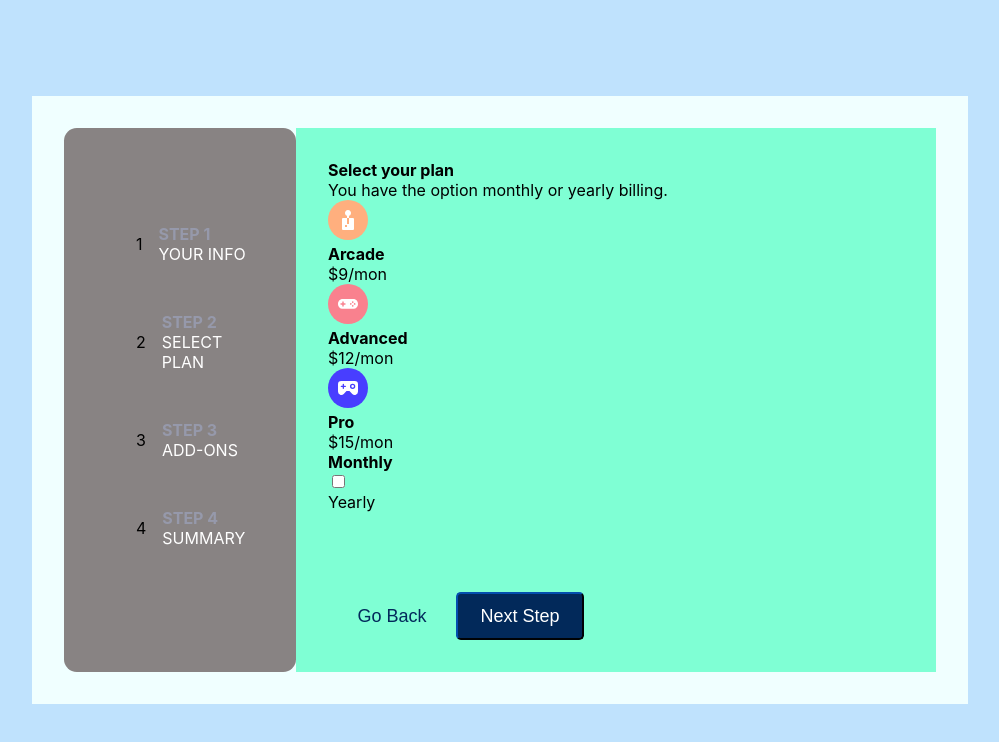
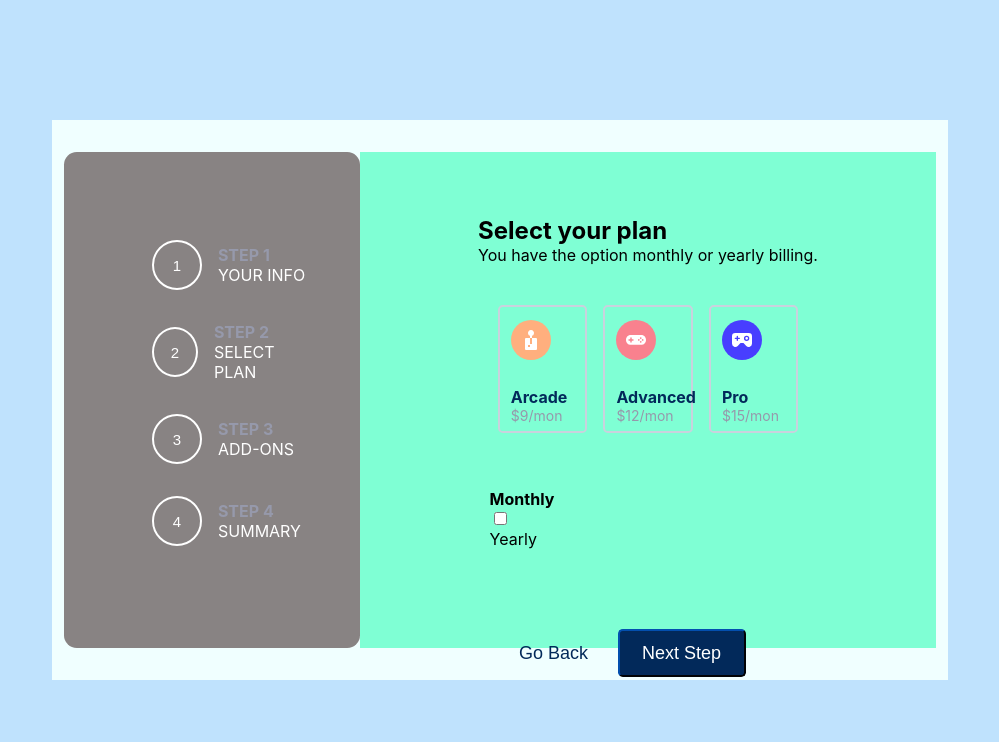
Before and after one commit to mnavai/multistepsform-reactapp, a React (Create React App) app: page /select-plan in a window 1280 px wide. Shown: the top 742 px of the page, without its empty margins (140-1139 px from the left). Built offline with nearby package versions, Linux system fonts and the light colour scheme; the HTML template or start-up script is replaced by a standard one.

Commit message:
assets added

```diff
--- a/src/components/Card/Card.css
+++ b/src/components/Card/Card.css
@@ -0,0 +1,32 @@
+.card-group {
+    display: flex;
+    flex-direction: row;
+    align-items: center;
+    margin-bottom: 3rem;
+}
+.card{
+    display: flex;
+    flex-direction: column;
+    align-items: left;
+    height: 16vh;
+    width: 7vw;
+    border: 2px solid rgb(201, 210, 221);
+    border-radius: 0.3rem;
+    padding:.7rem;
+    margin:.5rem;
+}
+.icon{
+    display: flex;
+    flex-direction: row;
+    padding-top: .1rem;
+    padding-bottom: 1.7rem;
+}
+.card-label-text{
+    font-size: 1rem;
+    font-weight: bold;
+    color: hsl(213, 96%, 18%);
+}
+.card-text{
+    color: hsl(231, 11%, 63%);
+    font-size: 14px;
+}
--- a/src/components/Card/Card.jsx
+++ b/src/components/Card/Card.jsx
@@ -1,3 +1,4 @@
+import './Card.css';
 const Card = ({src, altText, label, price}) => {
     return(
             <div className="card">
--- a/src/components/HeadingGroup/HeadingGroup.css
+++ b/src/components/HeadingGroup/HeadingGroup.css
@@ -0,0 +1,14 @@
+.form-hgroup{
+    display: flex;
+    flex-direction: column;
+    margin-bottom: 2rem;
+    margin-top: 2rem;
+}
+.hgroup-heading{
+    font-size: 1.5rem;
+    font-weight: bold;
+}
+.hgroup-p{
+    font-size: 1rem;
+    font-weight: normal;
+}
--- a/src/components/HeadingGroup/HeadingGroup.jsx
+++ b/src/components/HeadingGroup/HeadingGroup.jsx
@@ -1,3 +1,4 @@
+import './HeadingGroup.css';
 const HeadingGroup = ({heading,ptag}) => {
     return (
         <hgroup className="form-hgroup">
--- a/src/components/SidebarLink/SidebarLink.css
+++ b/src/components/SidebarLink/SidebarLink.css
@@ -2,14 +2,30 @@
 .list-items{
     display: flex;
     align-items: center;
-    width: 10vw;
-    padding-top: 1.5rem;
-    padding-bottom: 1.5rem;
+    padding: 1rem;
+    width: 15vw;
+    margin-top: auto;
+    margin-bottom: auto;
     list-style: none;
     text-align: left;
+    height: 100%;
 }
 .circle-icon {
-    padding-right: 1rem;
+
+    display: flex;
+    justify-content: center;
+    align-items: center;
+    border-radius: 50%;
+    width: 50px;
+    height: 50px;
+    background: rgba(255, 255, 255, 0);
+    border: 2px solid rgb(255, 255, 255);
+    color: rgb(255, 255, 255);
+    text-align: center;
+    font: 15px Arial, sans-serif;
+    margin-right: 1rem;
+    margin-top: auto;
+    margin-bottom: auto;
 }
 .nav-heading{
     color: hsl(231, 11%, 63%);
--- a/src/index.css
+++ b/src/index.css
@@ -35,6 +35,8 @@ html, body, h1, h2, h3, h4, h5, p {
     display: flex;
     justify-content: center;
     background-color: azure;
+    width:70vw;
+    height: 70vh;
     padding: 2rem;
 }
 .your-info{
@@ -42,6 +44,7 @@ html, body, h1, h2, h3, h4, h5, p {
 }
 .select-plan{
   display: flex;
+
 }
 .add-ons{
   display: flex;
@@ -50,9 +53,13 @@ html, body, h1, h2, h3, h4, h5, p {
   display: flex;
 }
 .main-section{
+    display: flex;
+    flex-direction: column;
+    align-items: center;
     background-color: aquamarine;
     padding: 2rem;
-    width:50vw;
+    width:45vw;
+    height: auto;
 }
 .nav-header{
     background-color: blanchedalmond;
```
